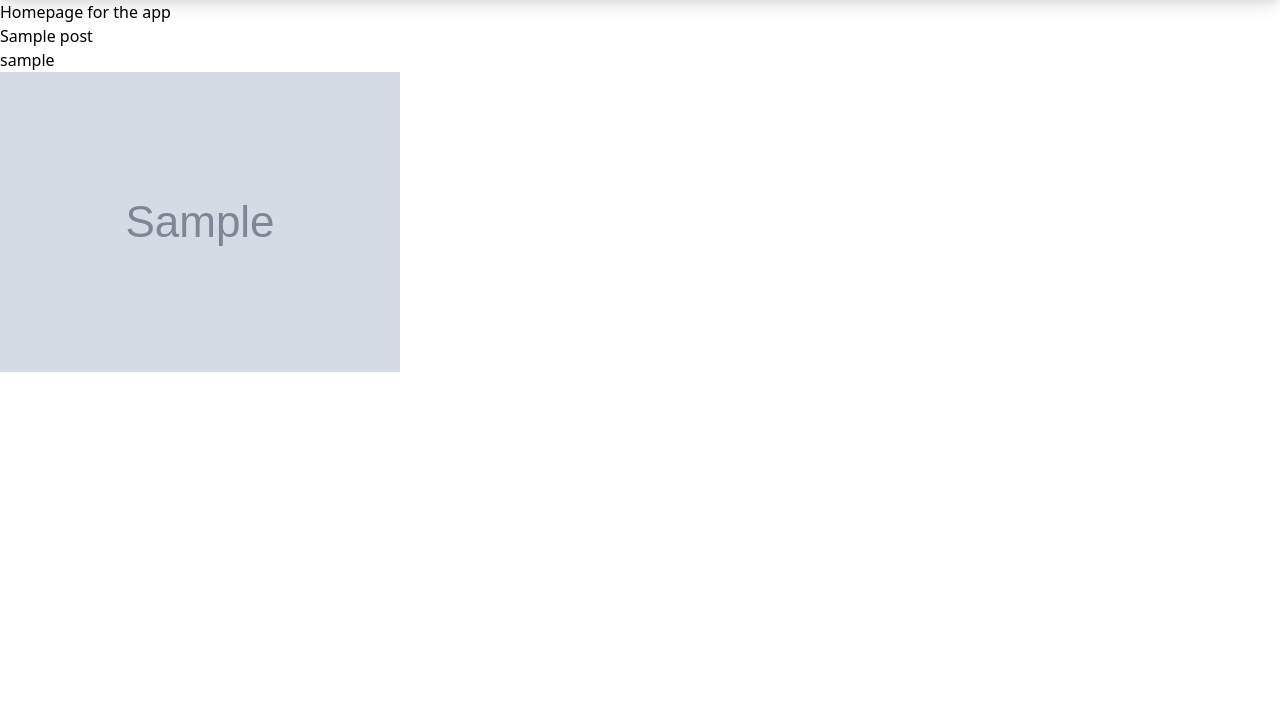
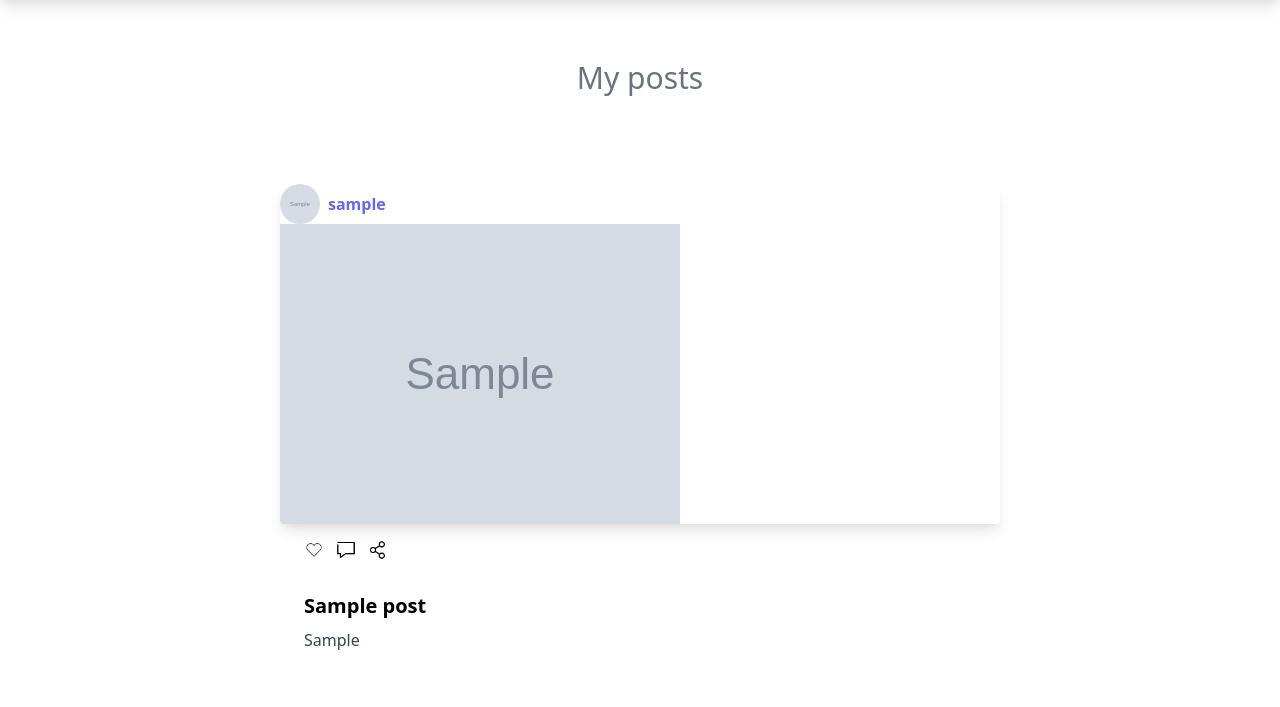
Before and after one commit to breezh/socialproject, a Django app: page /users/ in a window 1280 px wide. Shown: the part 56-763 px from the top of the page. Run offline with Django 5.2, Linux system fonts and the light colour scheme; a user stored in the database is signed in; tables that the repository leaves empty hold one stand-in row (values such as "Sample post"); grey boxes marked "Sample" are stand-in pictures; style sheets or scripts are compiled from the project's sources.

Commit message:
styling index

```diff
--- a/users/templates/users/index.html
+++ b/users/templates/users/index.html
@@ -1,9 +1,37 @@
 {% extends 'users/base.html' %}
+{% load static %}
 {% block body %}
-<h1>Homepage for the app</h1>
-{% for post in posts %}
-<h1>{{ post.title }}</h1>
-<h2>{{ post.user }}</h2>
-<img src="{{ post.image.url }}" alt="">
-{% endfor %}
+<div class="flex mt-5 p-10 justify-center">
+    <h2 class="text-3xl font-normal mb-2 text-gray-500">My posts</h2>
+</div>
+<div class="grid mx-60 p-10 grid-cols-1">
+    {% for post in posts %}
+    <!-- Card -->
+    <a href="">
+
+        <div class="rounded overflow-hidden w-[470px] h-[470px] bg-white shadow-lg">
+            <div class="user-container flex">
+                <img class="h-10 w-10 rounded-full" src="{{ profile.photo.url }}" alt="">
+                <div class="mx-2 my-2 font-bold " ><span class="text-indigo-500">
+                    {{ post.user }}
+                </span></div>
+            </div>
+            <img src="{{ post.image.url }}" alt="">
+        </div>
+        <div class="px-6 py-4">
+            <div class="icon-container flex gap-3">
+                <img class="w-5 h-5" src="{% static 'users/images/like.png' %}" alt="">
+                <img class="w-5 h-5" src="{% static 'users/images/comment.png' %}" alt="">
+                <img class="w-5 h-5" src="{% static 'users/images/share.png' %}" alt="">
+            </div>
+        </div>
+        <div class="px-6 py-4">
+            <div class="font-bold text-xl mb-2" >{{ post.title }}</div>
+            <p class="text-gray-700 text-base">{{ post.caption }}</p>
+        </div>
+    </a>
+    <!-- Card end -->
+    {% endfor %}
+
+</div>
 {% endblock %}
--- a/users/views.py
+++ b/users/views.py
@@ -9,51 +9,62 @@ from posts.models import Post
 
 
 def user_login(request):
-    if request.method == 'POST':
+    if request.method == "POST":
         form = LoginForm(request.POST)
         if form.is_valid():
             data = form.cleaned_data
-            user = authenticate(request, username=data['username'],password=data['password'])
+            user = authenticate(
+                request, username=data["username"], password=data["password"]
+            )
 
             if user is not None:
                 login(request, user)
-                return HttpResponse('user authenticated and logged in')
+                return HttpResponse("user authenticated and logged in")
             else:
-                return HttpResponse('invalid login')
-
+                return HttpResponse("invalid login")
 
     else:
         form = LoginForm()
-        return render(request, 'users/login.html', {'form':form})
+        return render(request, "users/login.html", {"form": form})
+
 
 @login_required
 def index(request):
     current_user = request.user
     posts = Post.objects.filter(user=current_user)
-    return render(request, 'users/index.html', {'posts' : posts})
+    profile = Profile.objects.filter(user=current_user).first()
+    return render(request, "users/index.html", {"posts": posts, "profile": profile})
+
 
 def register(request):
-    if request.method == 'POST':
+    if request.method == "POST":
         user_form = UserRegistrationForm(request.POST)
         if user_form.is_valid():
             new_user = user_form.save(commit=False)
-            new_user.set_password(user_form.cleaned_data['password'])
+            new_user.set_password(user_form.cleaned_data["password"])
             new_user.save()
             Profile.objects.create(user=new_user)
-            return render(request, 'users/register_done.html')
+            return render(request, "users/register_done.html")
     else:
         user_form = UserRegistrationForm()
-    return render(request, 'users/register.html', {'user_form': user_form})
+    return render(request, "users/register.html", {"user_form": user_form})
+
 
 @login_required
 def edit(request):
-    if request.method=='POST':
+    if request.method == "POST":
         user_form = UserEditForm(instance=request.user, data=request.POST)
-        profile_form = ProfileEditForm(instance=request.user.profile, data=request.POST, files=request.FILES)
+        profile_form = ProfileEditForm(
+            instance=request.user.profile, data=request.POST, files=request.FILES
+        )
         if user_form.is_valid() and profile_form.is_valid():
             user_form.save()
             profile_form.save()
     else:
         user_form = UserEditForm(instance=request.user)
         profile_form = ProfileEditForm(instance=request.user.profile)
-    return render(request, 'users/edit.html', {'user_form':user_form, 'profile_form':profile_form})
+    return render(
+        request,
+        "users/edit.html",
+        {"user_form": user_form, "profile_form": profile_form},
+    )
```
Also changed, not shown: users/static/users/images/comment.png (added), users/static/users/images/like.png (added), users/static/users/images/share.png (added).
